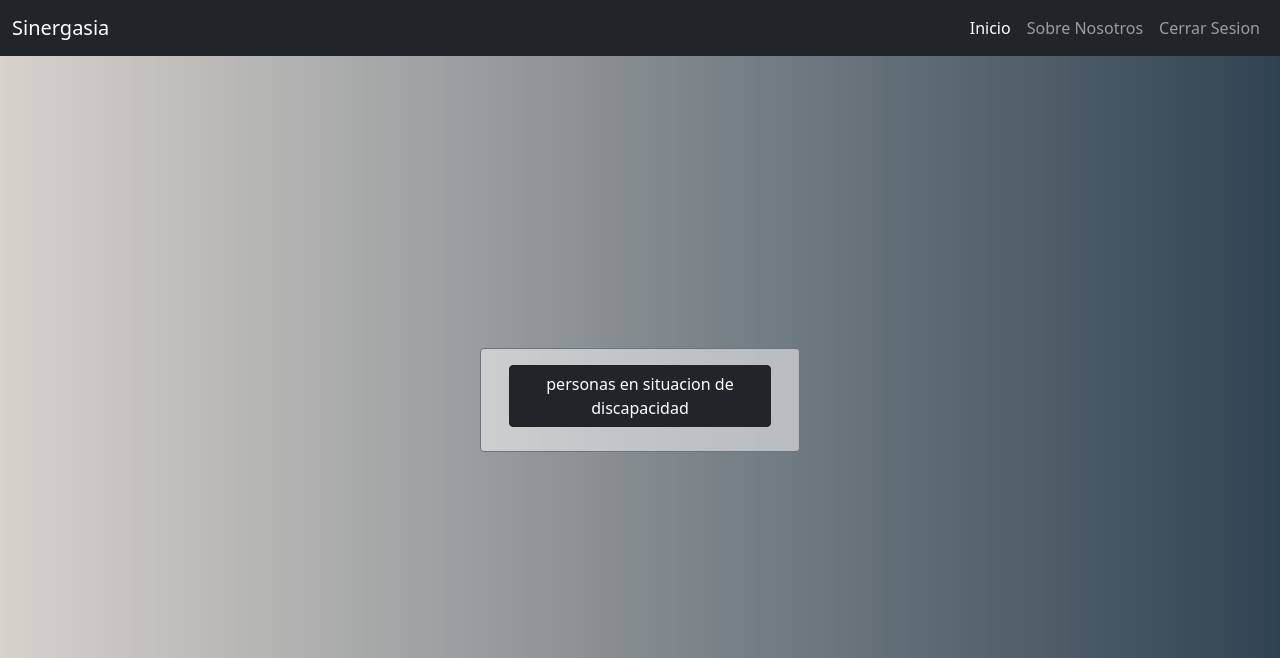
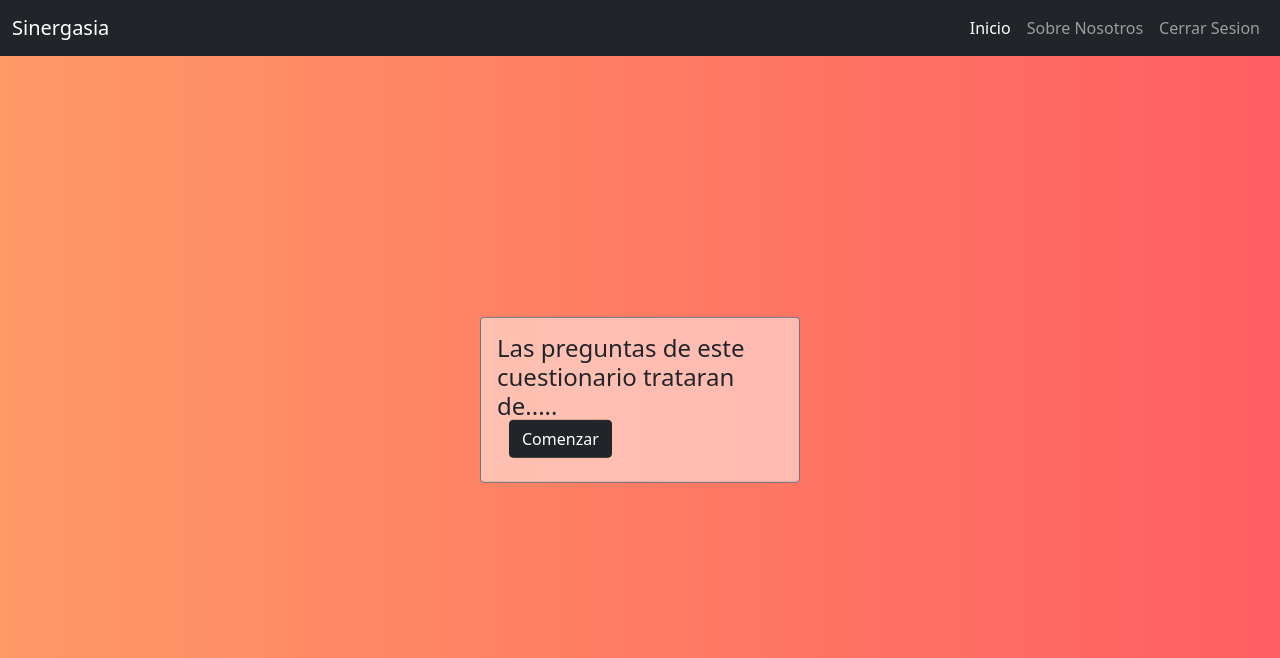
Before and after one commit to Jano811/IWG-GRUPO15, a Django app: page /cuestionario/ in a window 1280 px wide. Shown: the top 658 px of the page. Run offline with Django 4.2, Linux system fonts and the light colour scheme; a user stored in the database is signed in.

Commit message:
cambio de color y cambios pequeños imcompletos

```diff
--- a/Aplicacion1/static/css/estilos.css
+++ b/Aplicacion1/static/css/estilos.css
@@ -1,7 +1,7 @@
 body{
-    background: #304352;  /* fallback for old browsers */
-    background: -webkit-linear-gradient(to right, #d7d2cc, #304352);  /* Chrome 10-25, Safari 5.1-6 */
-    background: linear-gradient(to right, #d7d2cc, #304352); /* W3C, IE 10+/ Edge, Firefox 16+, Chrome 26+, Opera 12+, Safari 7+ */
+    background: #ff9966;  /* fallback for old browsers */
+    background: -webkit-linear-gradient(to left, #ff5e62, #ff9966);  /* Chrome 10-25, Safari 5.1-6 */
+    background: linear-gradient(to left, #ff5e62, #ff9966); /* W3C, IE 10+/ Edge, Firefox 16+, Chrome 26+, Opera 12+, Safari 7+ */
 
 }
 .card{
@@ -20,5 +20,5 @@ body{
     font-family: verdana;
     text-align: center;
     position: relative;
-    top: 490px;
+    top: 190px;
 }
--- a/Aplicacion1/templates/cuestionario.html
+++ b/Aplicacion1/templates/cuestionario.html
@@ -2,9 +2,9 @@
 {% block content %}
 <div class="card border-secondary mb-3" style="max-width: 20rem; background-color: rgba(255, 255, 255, 0.5);">
   <div class="card-body">
-      <h4 class="card-title">
+      <h4 class="card-title"> Las preguntas de este cuestionario trataran de.....
           <div class="container">
-          <a button type="button" class="btn btn-dark"/button href="{% url 'psd_url' %}">personas en situacion de discapacidad</a> <!--lo mismo que lo anterior falto poner el _url para qure funcione-->
+          <a button type="button" class="btn btn-dark"/button href="{% url 'psd_url' %}">Comenzar</a> <!--lo mismo que lo anterior falto poner el _url para qure funcione-->
       </h4>
   </div>
 </div>
--- a/Aplicacion1/templates/iniciodesesion.html
+++ b/Aplicacion1/templates/iniciodesesion.html
@@ -9,7 +9,7 @@
   <title>Sinergasia</title>
 </head>
 <body>
-  <p id="inicio">Una pagina para todo el mundo </p>
+  <h1 id="inicio">Sinergasia</h1>
     <div class="card border-secondary mb-3" style="max-width: 20rem;">
       {% if user.is_authenticated %}
       <div class="card-header" style="text-align: center" >Bienvenido de vuelta</div>
--- a/Aplicacion1/templates/psd.html
+++ b/Aplicacion1/templates/psd.html
@@ -2,7 +2,7 @@
 {% block content %}
     <br>
     <div class="container">
-        <h2>Cuestionario</h2>
+        <h2 style="text-align: center;">Cuestionario</h2>
         <form method="POST">
             {% csrf_token %}
                 <input type="hidden" name="pregunta_pk" value="{{ pregunta.id }}">
```
Also changed, not shown: db.sqlite3.
